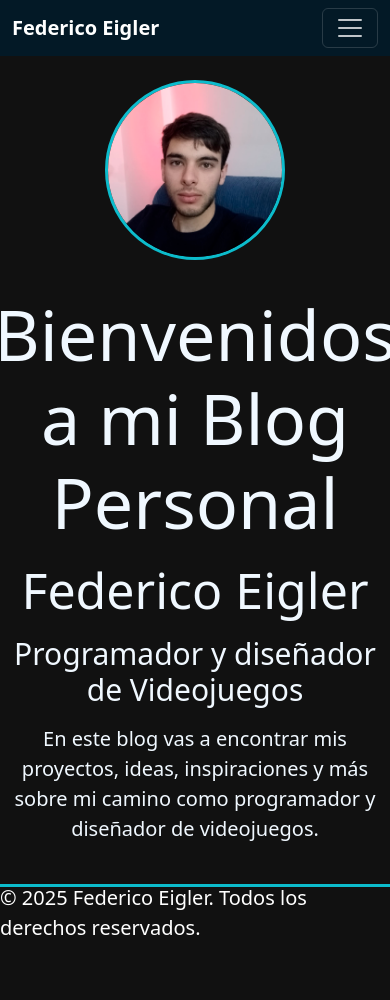
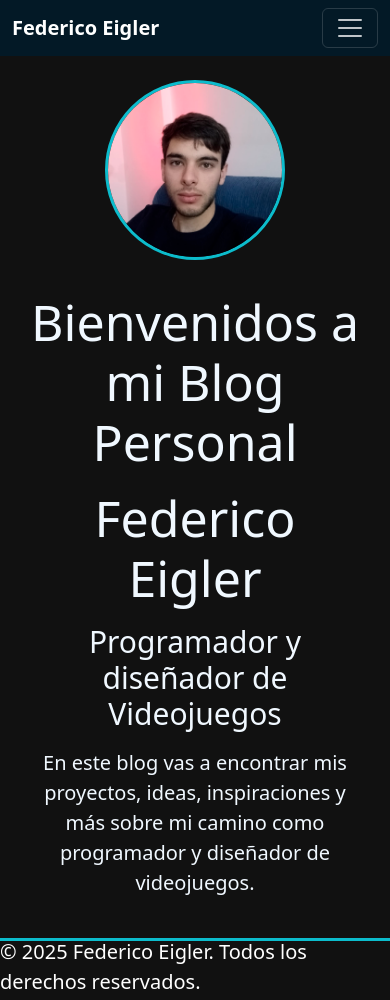
Before and after one commit to B3lko/EntregaCoder, a plain HTML site: page index.html in a window 390 px wide. Before the commit the page ends 954 px from the top, so only its background shows below. Drawn offline with nearby package versions, Linux system fonts and the light colour scheme.

Commit message:
proyectos-retoque final

```diff
--- a/styles/styles.css
+++ b/styles/styles.css
@@ -99,11 +99,12 @@ footer {
 }
 
 .presentacion-texto h1 {
-  font-size: 70px;
+  font-size: 50px;
 }
 
 .presentacion-texto h2 {
   font-size: 50px;
+  color: #0cbccc;
 }
 
 .presentacion-texto h3 {
@@ -262,7 +263,6 @@ footer {
   }
 }
 
-/* ----- Proyectos ----- */
 .proyectos {
   display: grid;
   grid-template-columns: 1fr;
@@ -338,5 +338,5 @@ body {
 }
 
 .navbar-toggler {
-  filter: brightness(0) invert(1); /* Vuelve blanco el ícono */
+  filter: brightness(0) invert(1);
 }
```
Also changed, not shown: index.html (+0 -2 lines).
